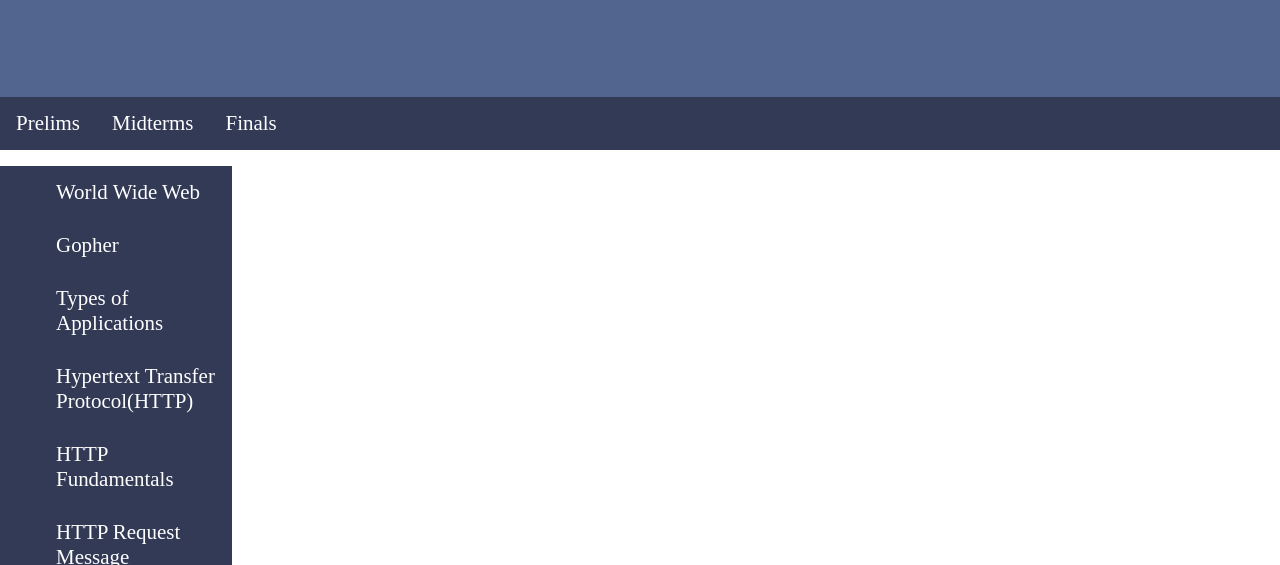
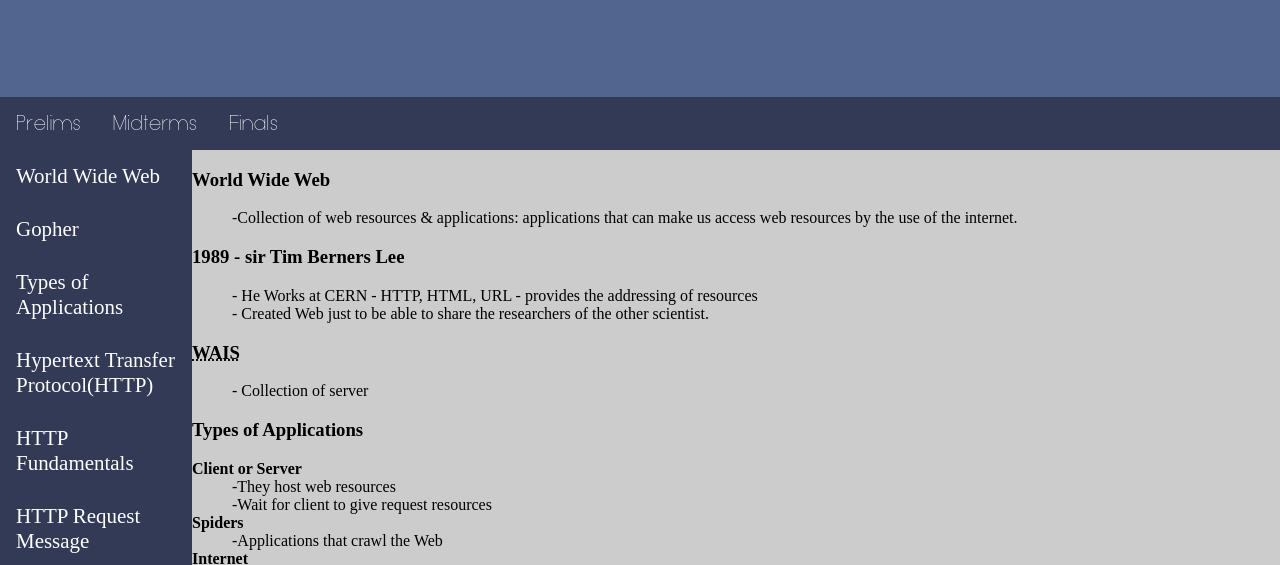
Before and after one commit to 2165522/webtechproject, a plain HTML site: page index.html in a window 1280 px wide. Shown: the part 303-868 px from the top of the page. Drawn offline with Linux system fonts and the light colour scheme.

Commit message:
Commit 9:55am 02-26

```diff
--- a/style.css
+++ b/style.css
@@ -1,5 +1,6 @@
 body{
     margin:0;
+    padding: 0;
 	height: 100%;
 }
 
@@ -9,30 +10,14 @@ header {
 }
 
 .main_cont{
+	width: 85%;
     float: right;
-	width: 85%;
     margin: 0;
-}
+    background-color: #ccc;
 
-.cont1{
-    margin: 0;
-    background-color: #F7F5e6;
-}
-
-.cont2{
-    margin: 0;
-    background-color: #E0FFFF;
-}
-
-.cont3{
-    margin: 0;
-    background-color: #E6E6FA;
 }
 
 /*NAV*/
-nav{
-    margin: 0;
-}
 
 .main ul {
     position: sticky;
@@ -41,15 +26,15 @@ nav{
     padding: 0;
     overflow: hidden;
     background-color: #333A56;
-    font-family: Typo Grotesk Thin Demo;
+    font-family: Grotesk Thin;
 }
 
-li {
+.main ul li {
     float: left;
     list-style-type: none;
 }
 
-li a {
+.main li a {
     font-size: 15px;
     font-size: calc(12px + 0.7vw);
     display: block;
@@ -58,19 +43,37 @@ li a {
     text-decoration: none;
 }
 
-li a:hover {
+.main li a:hover {
     background-color: #111;
 }
 
+.vertical-menu ul {
+    list-style-type: none;
+    margin: 0;
+    padding: 0;
+    width: 15%;
+    background-color: #333A56;
+    position: fixed;
+    height: 100%;
+    overflow: auto;
+}
 
-.vertical-menu ul {
-	width: 15%; /* Set a width if you like */
-	height: 100%;
-	position: sticky;
-	float: left;
-    background-color: #333A56; /* Grey background color */
-    color: #E8E8E8; /* Add some padding */
-    text-decoration: none; /* Remove underline from links */
+.vertical-menu ul li {
+    float: left;
+    list-style-type: none;
+}
+
+.vertical-menu li a {
+    font-size: 15px;
+    font-size: calc(12px + 0.7vw);
+    display: block;
+    color: white;
+    padding: 14px 16px;
+    text-decoration: none;
+}
+
+.main li a:hover {
+    background-color: #111;
 }
 
 .vertical-menu ul:hover {
```
